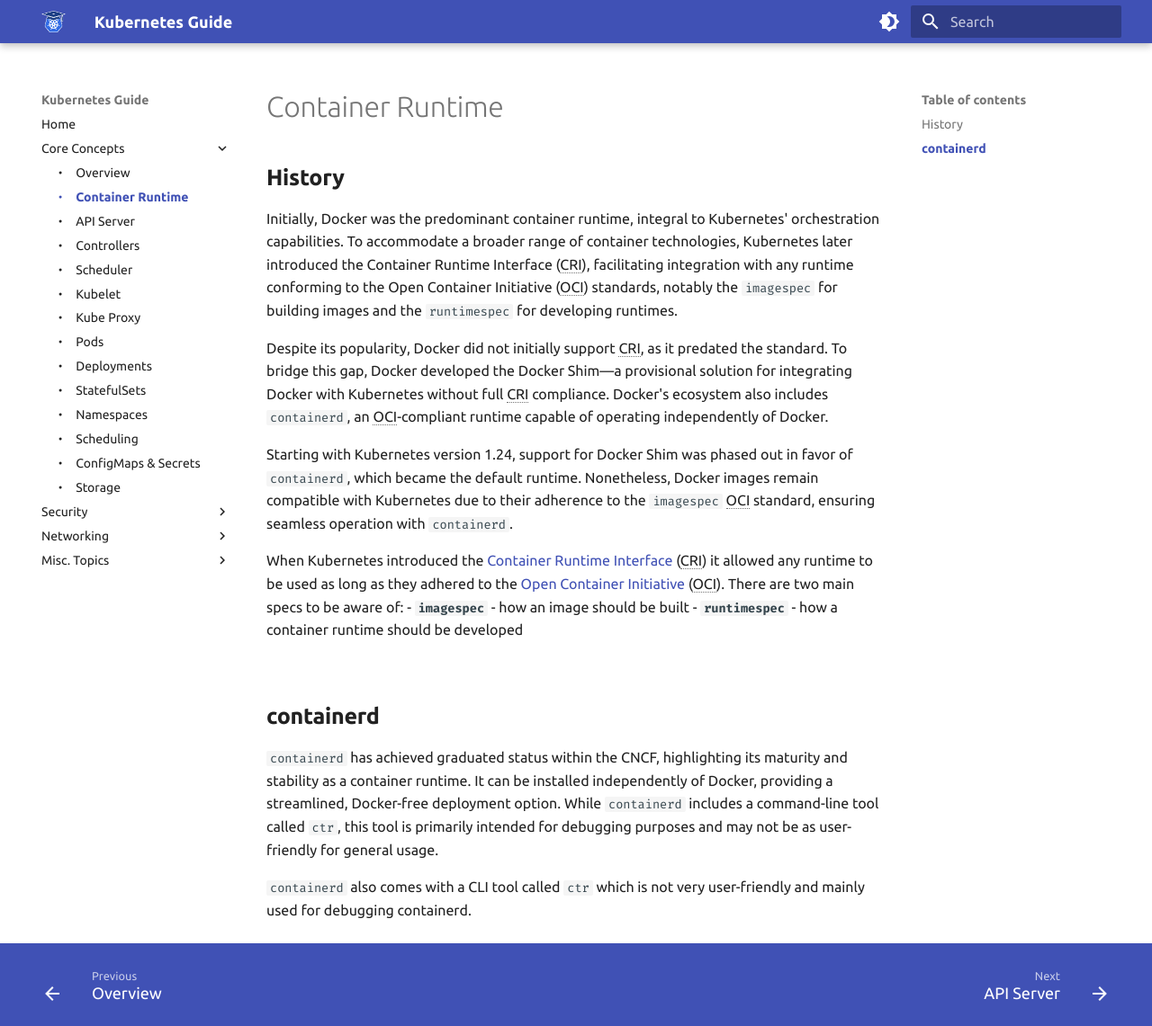
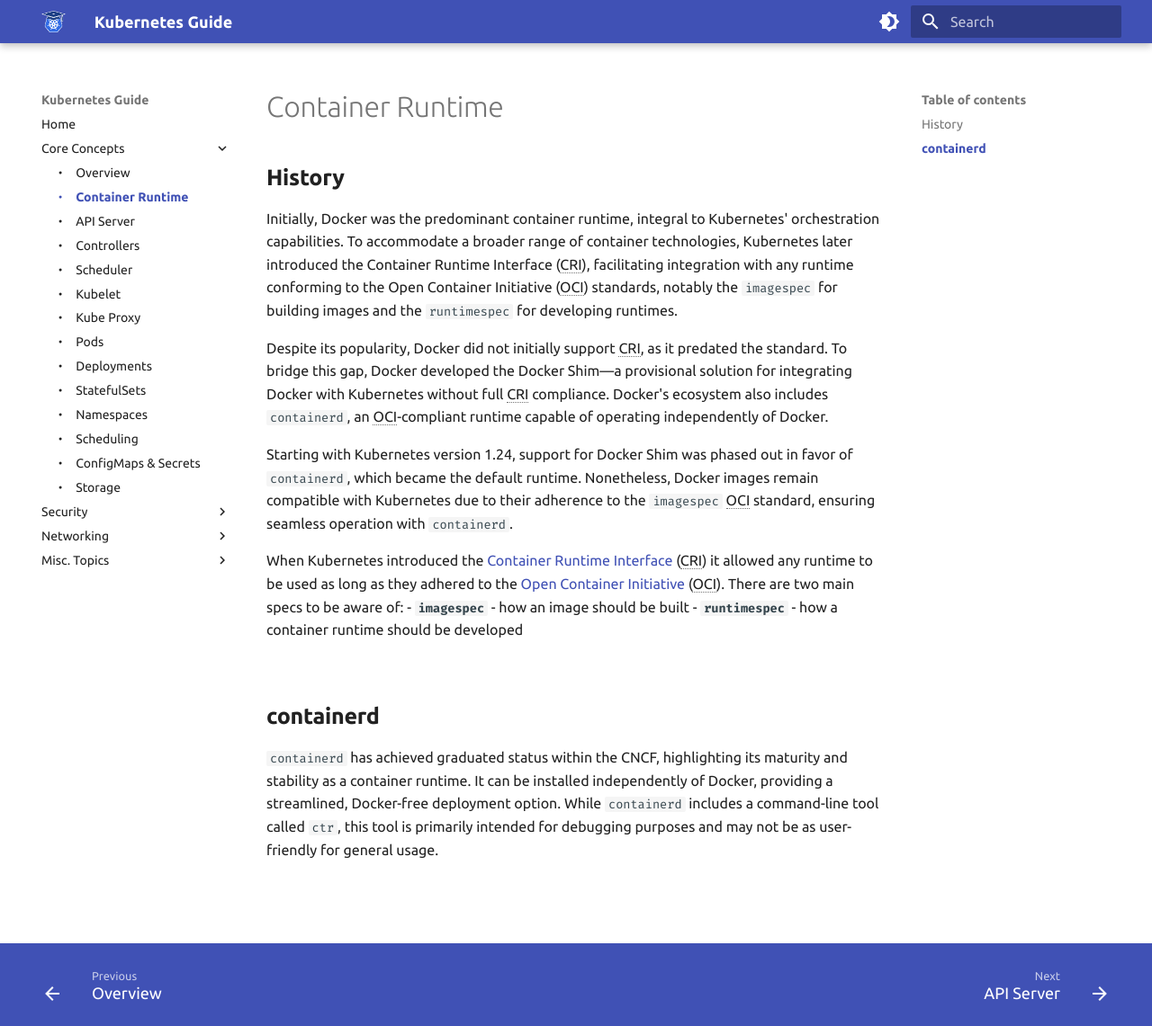
Before and after one commit to Braundo/kubernetes-guide, an MkDocs documentation site: the page built from docs/core-concepts/container-runtime.md, in a window 1280 px wide and 1141 px high. Shown: the whole window at 90% size. Built offline with MkDocs 1.6.1 and Material for MkDocs 9.7.7, drawn with Linux system fonts in a browser that asks for light colours.

Commit message:
Update container-runtime.md

```diff
--- a/docs/core-concepts/container-runtime.md
+++ b/docs/core-concepts/container-runtime.md
@@ -23,8 +23,6 @@
 `containerd` has achieved graduated status within the CNCF, highlighting its maturity and stability as a container runtime. It can be installed independently of Docker, providing a streamlined, Docker-free deployment option. While `containerd` includes a command-line tool called `ctr`, this tool is primarily intended for debugging purposes and may not be as user-friendly for general usage.
 <br>
 
-`containerd` also comes with a CLI tool called `ctr` which is not very user-friendly and mainly used for debugging containerd.
-
 
 *[OCI]: Open Container Initiative
 *[CRI]: Container Runtime Interface
```
